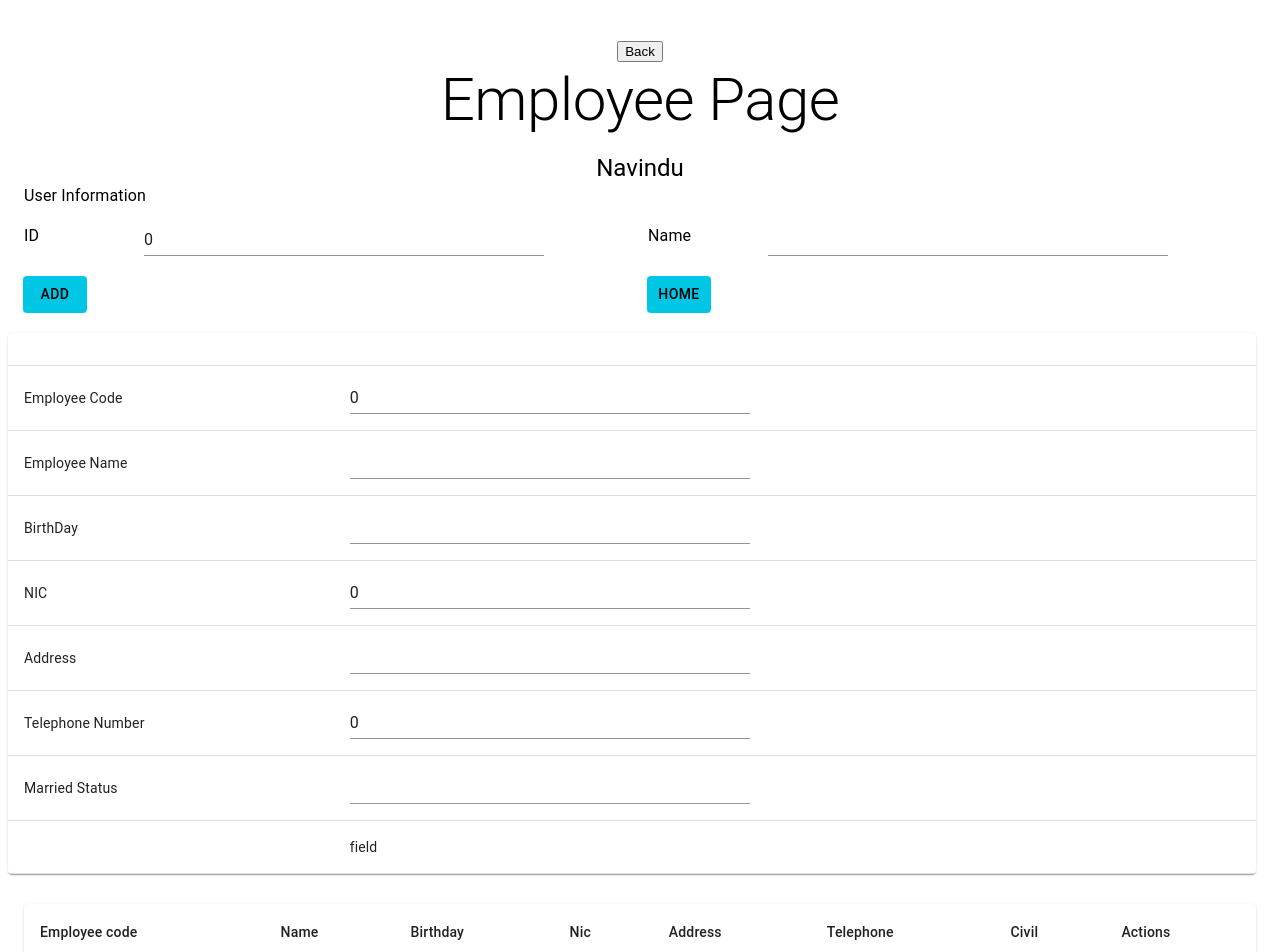
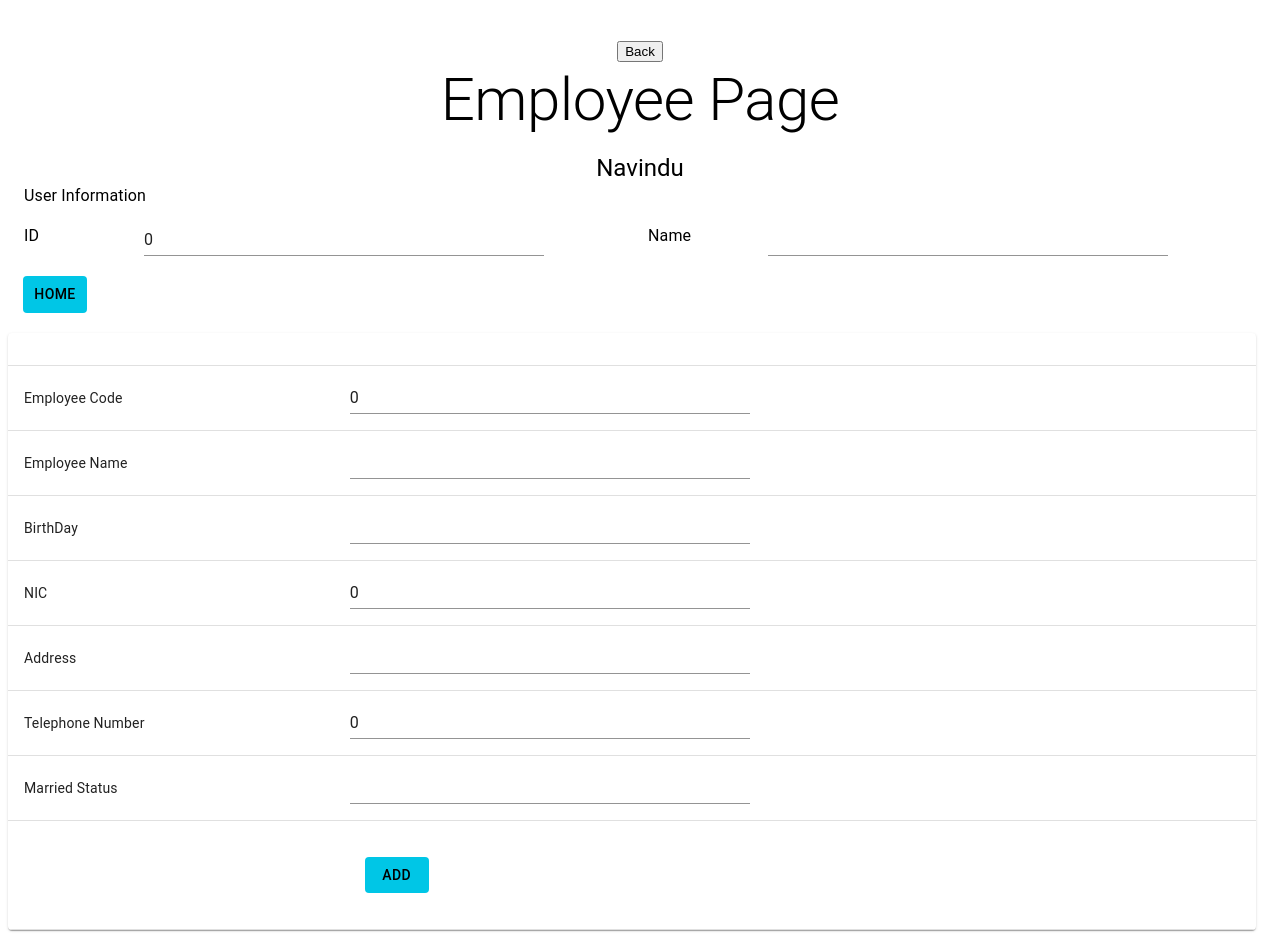
Before and after one commit to NaVindu0315/PUSL3120-FullStack-Group-01, a React (Create React App) app in the folder dwanp-frontend/: page /employee in a window 1280 px wide. Shown: the top 952 px of the page. Built offline with nearby package versions, Linux system fonts and the light colour scheme; no server answers.

Commit message:
fully working except updating need to be fixed

```diff
--- a/dwanp-frontend/src/Employee-Navindu/Employee_Form.js
+++ b/dwanp-frontend/src/Employee-Navindu/Employee_Form.js
@@ -114,28 +114,7 @@ const EmployeeForm = ({addEmp,submitted,data,isedit ,updateEmp}) =>
 
 
 
-      <Button
-        sx={{
-          margin: "auto",
-          marginBottom: "20px",
-          backgroundColor: "#00c6e6",
-          color: "#000000",
-          marginLeft: "15px",
-          marginTop: "20px",
-          "&:hover": {
-            opacity: 0.7,
-            backgroundColor: "#00c6e6",
-          },
-        }}
-        onClick={()=>isedit ? updateEmp({id,name}) :
-        addEmp({id,name})
-        }
-      >
-        {
-          isedit? 'update' : 'add'
-        }
 
-      </Button>
 
       <Button
         sx={{
@@ -262,7 +241,31 @@ const EmployeeForm = ({addEmp,submitted,data,isedit ,updateEmp}) =>
             </TableRow>
             <TableRow>
               <TableCell></TableCell>
-              <TableCell>field</TableCell>
+              <TableCell>
+
+              <Button
+        sx={{
+          margin: "auto",
+          marginBottom: "20px",
+          backgroundColor: "#00c6e6",
+          color: "#000000",
+          marginLeft: "15px",
+          marginTop: "20px",
+          "&:hover": {
+            opacity: 0.7,
+            backgroundColor: "#00c6e6",
+          },
+        }}
+        onClick={()=>isedit ? updateEmp({emp_code,adrs,tel,civil}) :
+        addEmp({emp_code,emp_name,bdate,nic,adrs,tel,civil})
+        }
+      >
+        {
+          isedit? 'update' : 'add'
+        }
+
+      </Button>
+              </TableCell>
             </TableRow>
 
           </TableBody>
```
